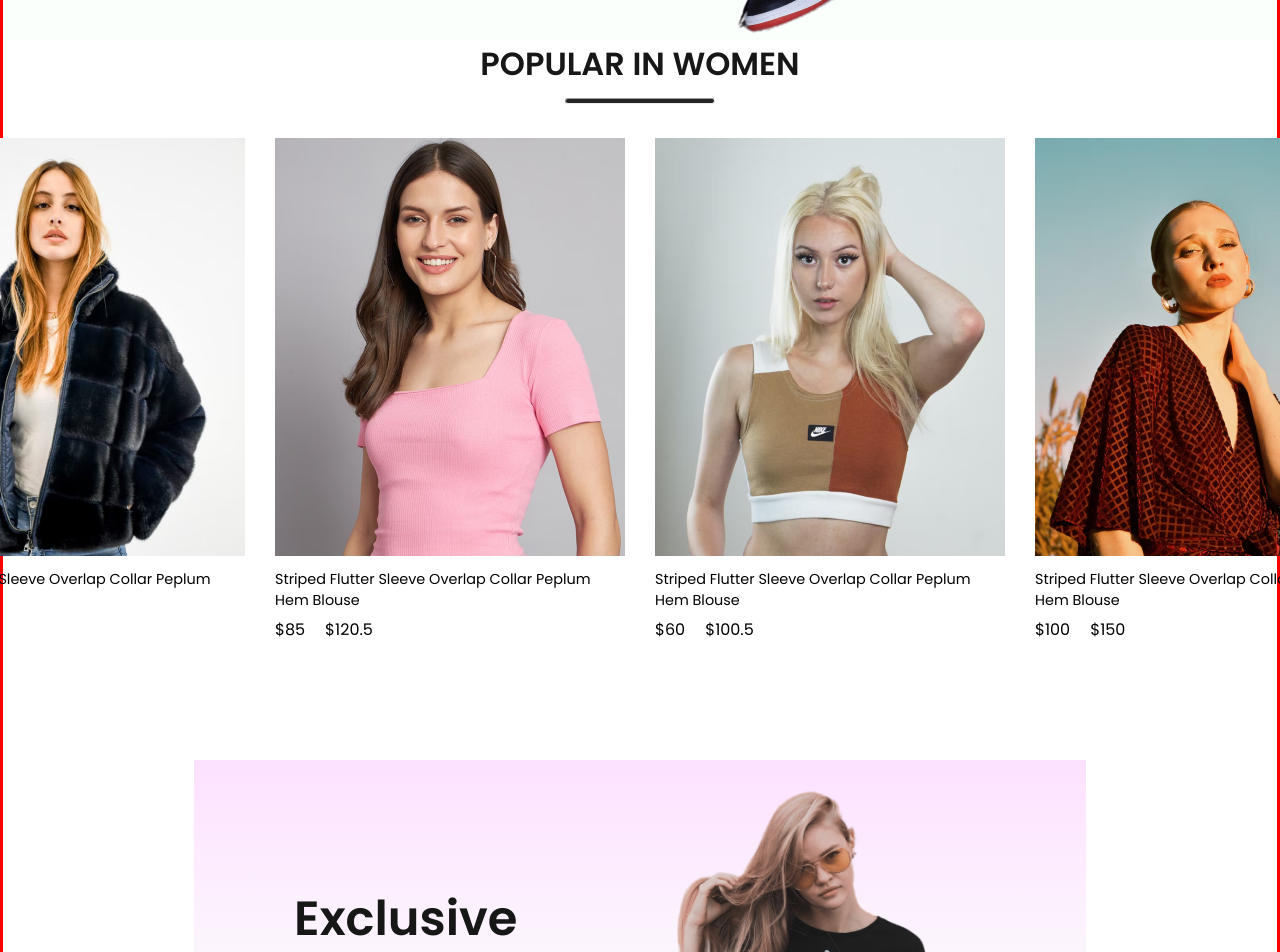
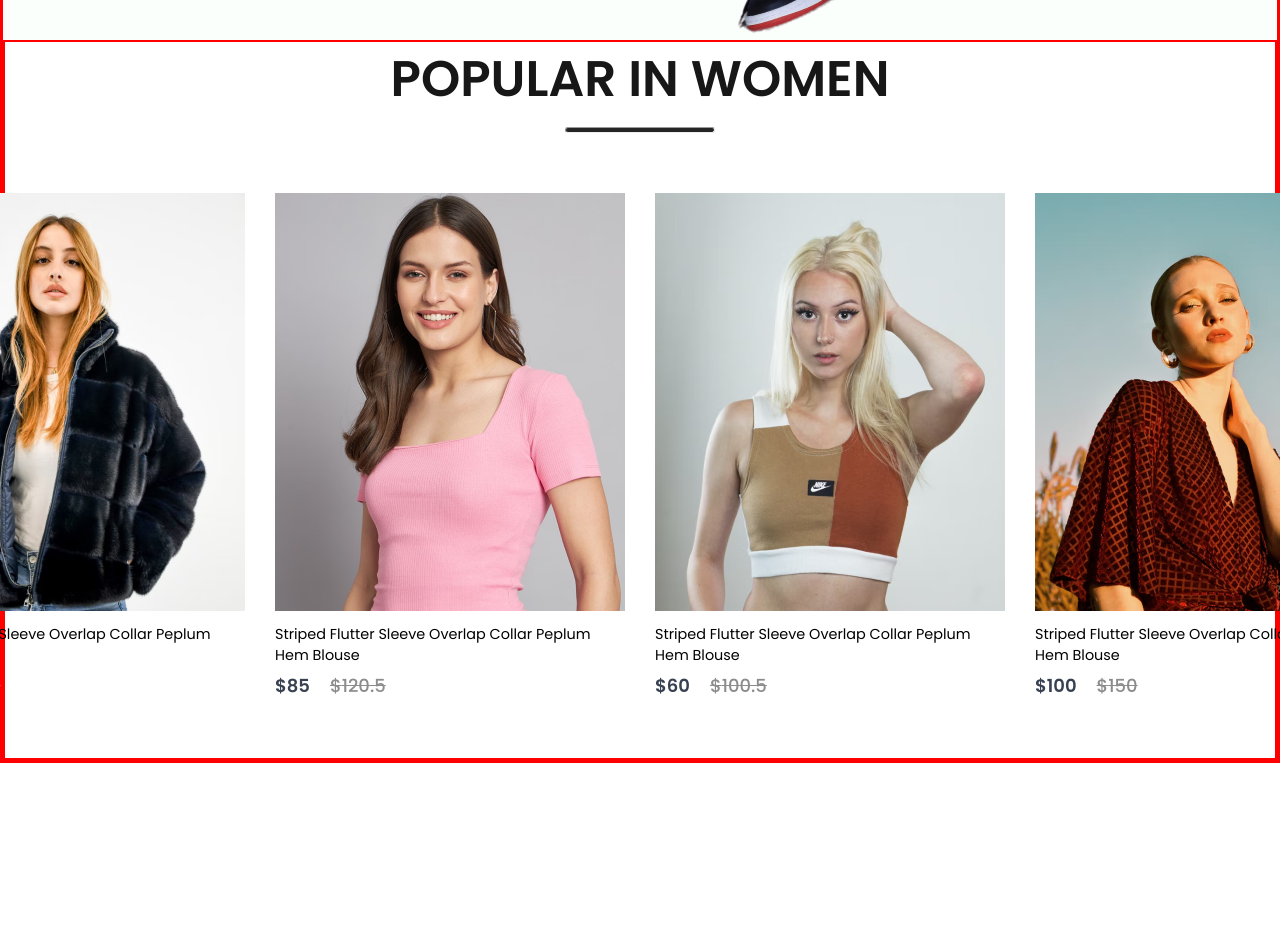
Before and after one commit to Raviegupta/e-comm-app, a React (Create React App) app: page / in a window 1280 px wide. Shown: the part 860-1812 px from the top of the page. After the commit the page ends 1623 px from the top, so only its background shows below. Built offline with nearby package versions, Linux system fonts and the light colour scheme.

Commit message:
Popular Component using Item Template

```diff
--- a/src/Components/Items/Item.jsx
+++ b/src/Components/Items/Item.jsx
@@ -6,8 +6,8 @@ const Item = (props) => {
       <img src={props.image} alt="" />
       <p>{props.name}</p>
       <div className="item-prices">
-        <div className="item-prices-new">${props.new_price}</div>
-        <div className="item-prices-old">${props.old_price}</div>
+        <div className="item-price-new">${props.new_price}</div>
+        <div className="item-price-old">${props.old_price}</div>
       </div>
     </div>
   )
--- a/src/Components/Popular/Popular.css
+++ b/src/Components/Popular/Popular.css
@@ -1,5 +1,5 @@
 .popular {
-    /* border: 2px solid red; */
+    border: 2px solid red;
     display: flex;
     flex-direction: column;
     align-items: center;
@@ -8,7 +8,7 @@
 }
 .popular h1 {
     color: #171717;
-    font-size: 2rem;
+    font-size: 50px;
     font-weight: 600;
 }
 
@@ -17,10 +17,9 @@
     height: 6px;
     border-radius: 10px;
     background: #252525;
-
 }
 .popular-item {
-    margin-top: 1.5rem;
+    margin-top: 50px;
     display: flex;
     gap: 30px;
 }
--- a/src/Pages/Shop.jsx
+++ b/src/Pages/Shop.jsx
@@ -10,9 +10,9 @@ const Shop = () => {
     <div>
       <Hero />
       <Popular />
-      <Offers />
-      <NewCollections />
-      <NewsLetter />
+      {/* <Offers /> */}
+      {/* <NewCollections /> */}
+      {/* <NewsLetter /> */}
     </div>
   )
 }
```
Also changed, not shown: src/Components/Popular/Popular.jsx (line endings or trailing spaces).
